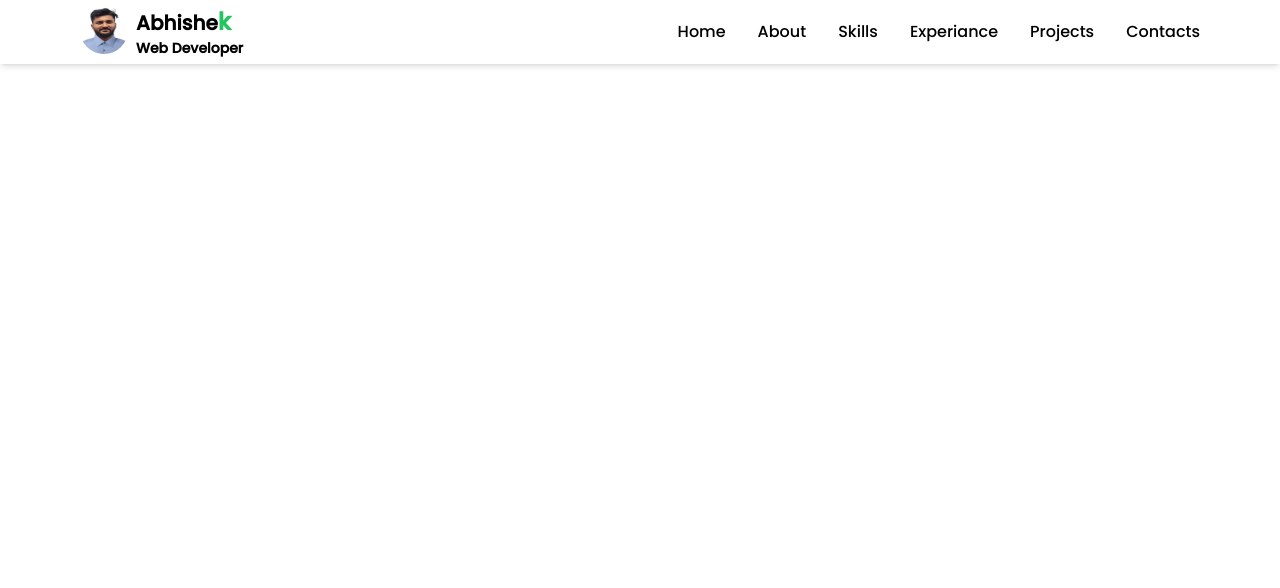
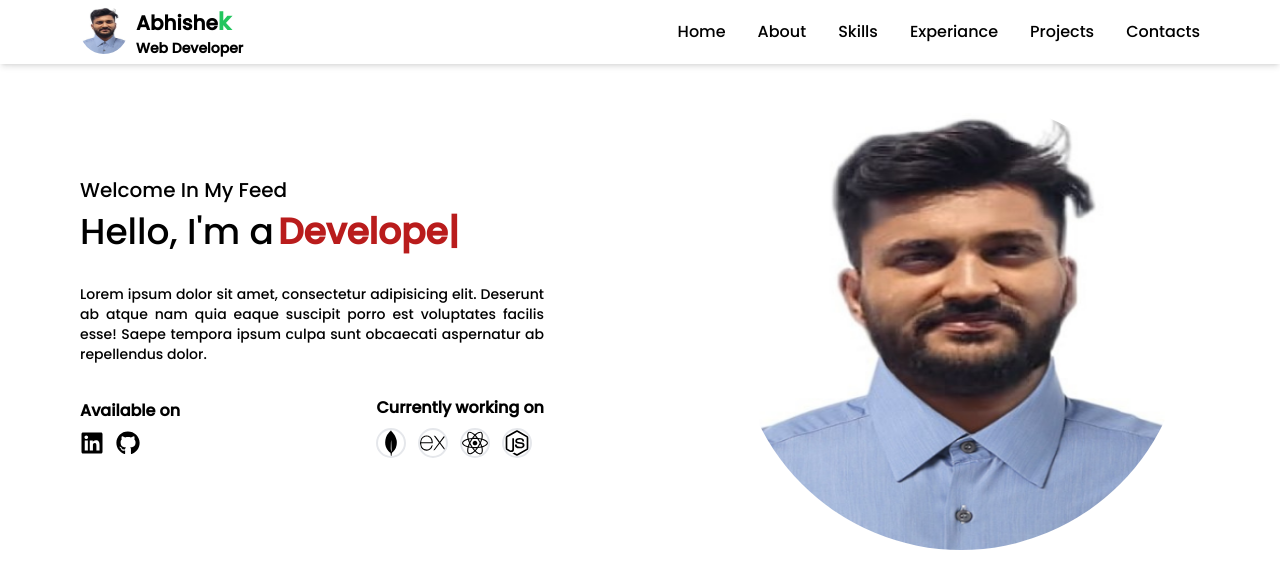
Before and after one commit to abhishek7631/myPortfolio, a React (Vite) app: page / in a window 1280 px wide. Shown: the top 588 px of the page. Built offline with nearby package versions, Linux system fonts and the light colour scheme.

Commit message:
code modify

```diff
--- a/package.json
+++ b/package.json
@@ -12,7 +12,8 @@
   "dependencies": {
     "react": "^18.3.1",
     "react-dom": "^18.3.1",
-    "react-icons": "^5.3.0"
+    "react-icons": "^5.3.0",
+    "react-typed": "^2.0.12"
   },
   "devDependencies": {
     "@eslint/js": "^9.9.0",
--- a/src/App.jsx
+++ b/src/App.jsx
@@ -1,10 +1,14 @@
 import React from "react";
 import Navbar from "./components/Navbar";
+import Home from "./components/Home";
+import About from "./components/About";
 
 function App() {
   return (
     <>
       <Navbar></Navbar>
+      <Home></Home>
+      {/* <About></About> */}
     </>
   );
 }
--- /dev/null
+++ b/src/components/About.jsx
@@ -0,0 +1,11 @@
+import React from "react";
+
+function About() {
+  return (
+    <div>
+      <h1>About</h1>
+    </div>
+  );
+}
+
+export default About;
--- /dev/null
+++ b/src/components/Home.jsx
@@ -0,0 +1,85 @@
+import React from "react";
+import pic from "../../public/abhi.png";
+
+import { FaLinkedin } from "react-icons/fa";
+import { FaGithub } from "react-icons/fa";
+
+import { SiMongodb } from "react-icons/si";
+import { SiExpress } from "react-icons/si";
+import { FaReact } from "react-icons/fa";
+import { FaNodeJs } from "react-icons/fa6";
+
+import { ReactTyped } from "react-typed";
+
+function Home() {
+  return (
+    <>
+      <div className="max-w-screen-2xl container h-16  mx-auto md:px-20 my-20">
+        <div className="flex flex-col md:flex-row">
+          <div className="md:w-1/2 mt-12 md:mt-24 space-y-2 order-2 md:order-1">
+            <span className="text-xl">Welcome In My Feed</span>
+            <div className="flex space-x-1 text-2xl md:text-4xl">
+              <h1>Hello, I'm a </h1>
+              {/* <span className="text-red-700 font-bold ">Developer</span> */}
+              <ReactTyped
+                className="text-red-700 font-bold"
+                strings={["Developer", "Programmer", "Coder"]}
+                typeSpeed={40}
+                backSpeed={50}
+                loop={true}
+              />
+            </div>
+            <br />
+            <p className="text-sm md:text-md text-justify">
+              Lorem ipsum dolor sit amet, consectetur adipisicing elit. Deserunt
+              ab atque nam quia eaque suscipit porro est voluptates facilis
+              esse! Saepe tempora ipsum culpa sunt obcaecati aspernatur ab
+              repellendus dolor.
+            </p>
+            <br />
+            {/* social media icons */}
+            <div className="flex flex-col items-center md:flex-row justify-between space-y-6 md:space-y-0">
+              <div className="space-y-2">
+                <h1 className="font-bold">Available on</h1>
+                <ul className="flex space-x-3">
+                  <li>
+                    <a
+                      href="https://www.linkedin.com/in/abhishek7631"
+                      target="_blank"
+                    >
+                      <FaLinkedin className="text-2xl cursor-pointer" />
+                    </a>
+                  </li>
+                  <li>
+                    <a href="https://github.com/abhishek7631" target="_blank">
+                      <FaGithub className="text-2xl cursor-pointer" />
+                    </a>
+                  </li>
+                </ul>
+              </div>
+              <div className="space-y-2">
+                <h1 className="font-bold">Currently working on</h1>
+                <div className="flex space-x-3">
+                  <SiMongodb className="text-xl md:text-3xl hover:scale-110 duration-200 rounded-full border-[2px]" />
+                  <SiExpress className="text-xl md:text-3xl hover:scale-110 duration-200 rounded-full border-[2px]" />
+                  <FaReact className="text-xl md:text-3xl hover:scale-110 duration-200 rounded-full border-[2px]" />
+                  <FaNodeJs className="text-xl md:text-3xl hover:scale-110 duration-200 rounded-full border-[2px]" />
+                </div>
+              </div>
+            </div>
+          </div>
+
+          <div className="md:w-1/2 md:ml-48 md:mt-5 mt-8 order-1">
+            <img
+              src={pic}
+              alt=""
+              className="rounded-full md:w-[450px] md:h-[450px]"
+            />
+          </div>
+        </div>
+      </div>
+    </>
+  );
+}
+
+export default Home;
```
Also changed, not shown: 1 other file (tests, documents, lock files or other folders).
